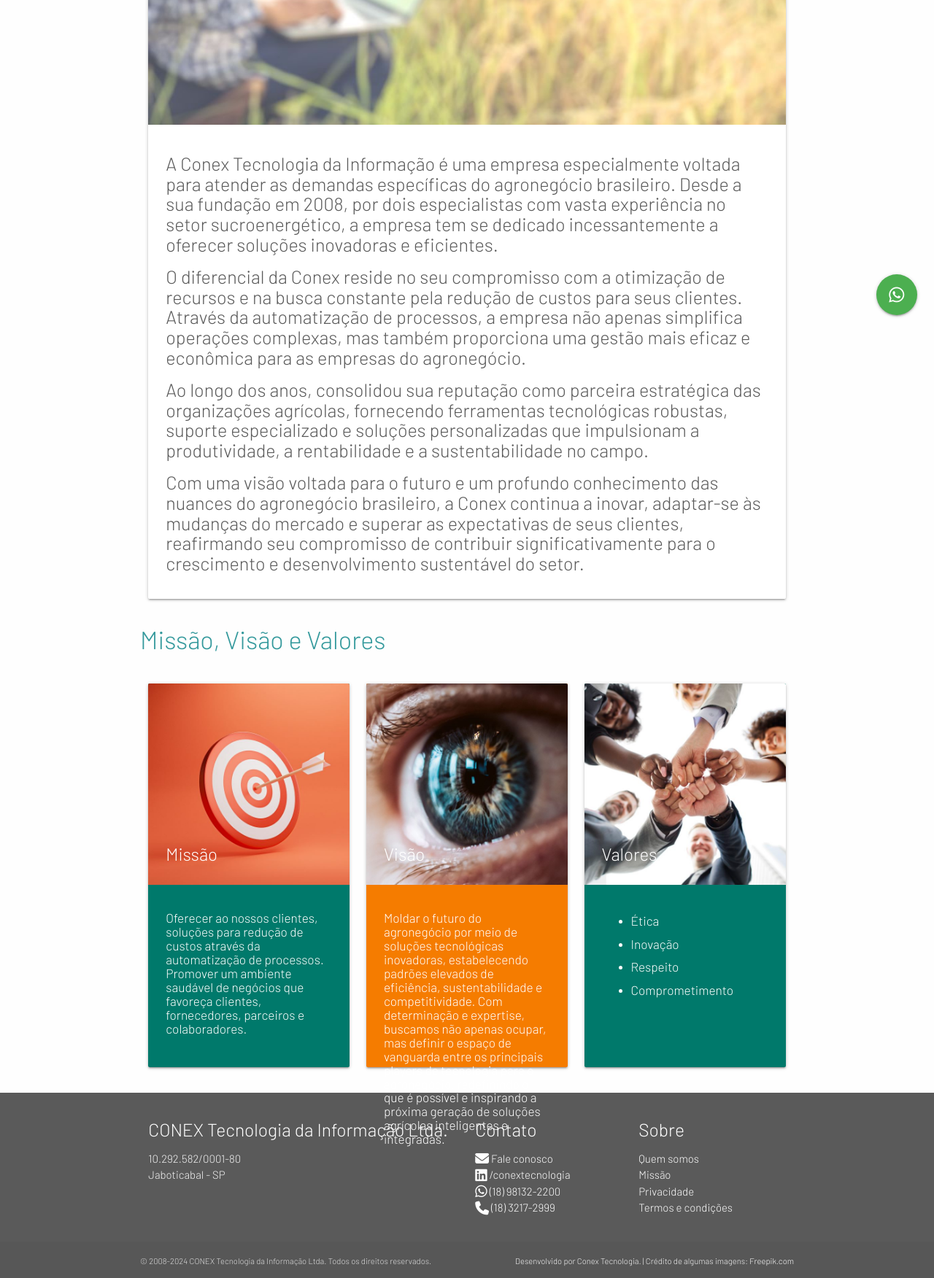
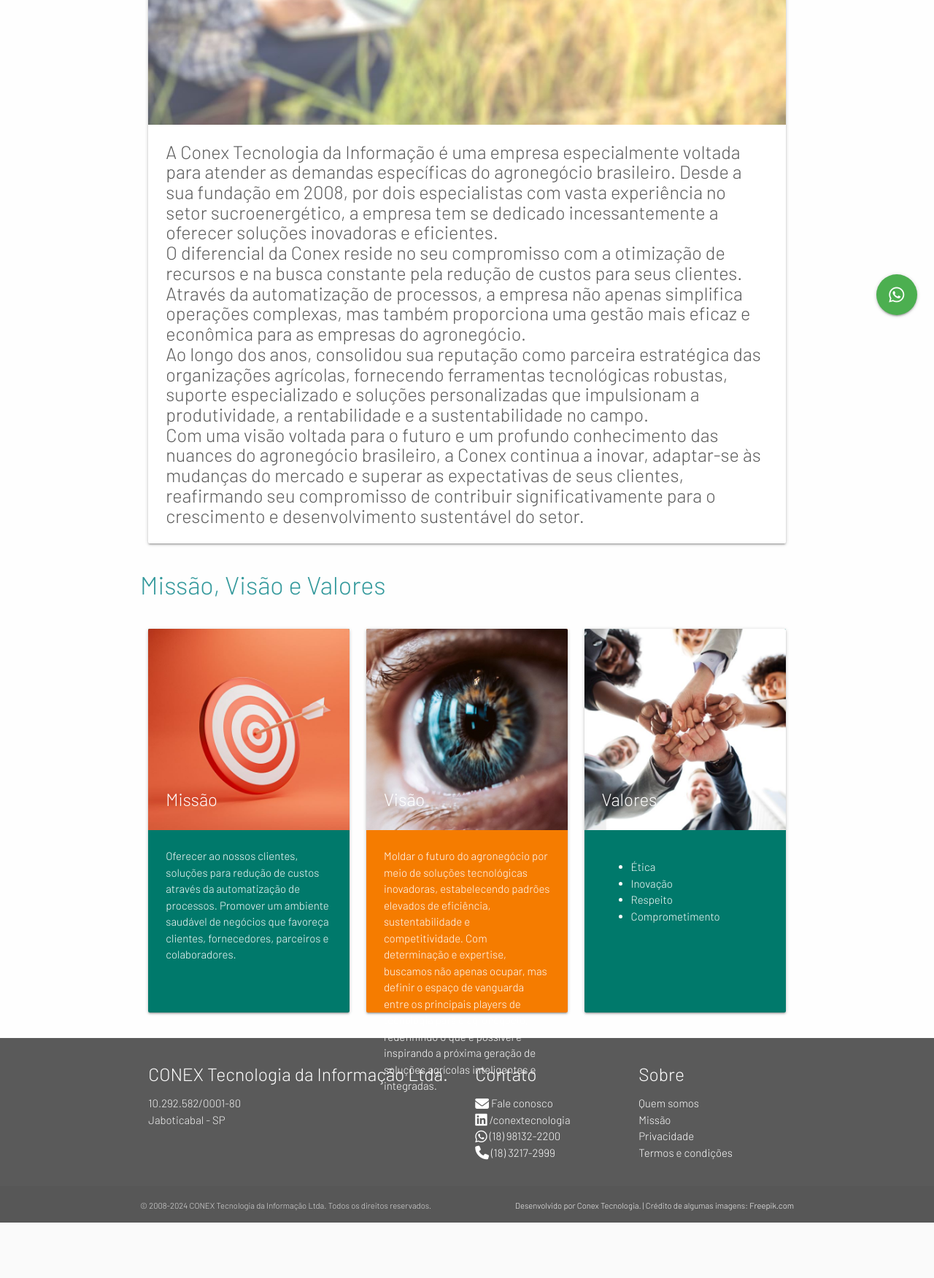
Before and after one commit to fsmoreira78/conexbr-link, a PHP site: page /sobre.php in a window 1280 px wide. Shown: the part 345-2097 px from the top of the page at 73% size. After the commit the page ends 2021 px from the top, so only its background shows below. Run offline with PHP 8.4, Linux system fonts and the light colour scheme.

Commit message:
Correçao de paragrafo

```diff
--- a/sobre.php
+++ b/sobre.php
@@ -23,18 +23,18 @@
                         <img src="assets/img/conex01.jpg" alt="Homem com notebook próximo a plantação" style="width: 100%; height: 350px; object-fit: cover;">
                     </div>
                     <div class="card-content">
-                        <h5 class="flow-text">A Conex Tecnologia da Informação é uma empresa especialmente voltada para atender as demandas específicas do agronegócio brasileiro.
+                        <p class="text-body flow-text">A Conex Tecnologia da Informação é uma empresa especialmente voltada para atender as demandas específicas do agronegócio brasileiro.
                             Desde a sua fundação em 2008, por dois especialistas com vasta experiência no setor sucroenergético, a empresa tem se dedicado
-                            incessantemente a oferecer soluções inovadoras e eficientes.</h5>
-                        <h5 class="flow-text">O diferencial da Conex reside no seu compromisso com a otimização de recursos e na busca constante pela redução de custos para
+                            incessantemente a oferecer soluções inovadoras e eficientes.</p>
+                        <p class="text-body flow-text">O diferencial da Conex reside no seu compromisso com a otimização de recursos e na busca constante pela redução de custos para
                             seus clientes. Através da automatização de processos, a empresa não apenas simplifica operações complexas, mas também proporciona
-                            uma gestão mais eficaz e econômica para as empresas do agronegócio.</h5>
-                        <h5 class="flow-text">Ao longo dos anos, consolidou sua reputação como parceira estratégica das organizações agrícolas, fornecendo ferramentas
+                            uma gestão mais eficaz e econômica para as empresas do agronegócio.</p>
+                        <p class="text-body flow-text">Ao longo dos anos, consolidou sua reputação como parceira estratégica das organizações agrícolas, fornecendo ferramentas
                             tecnológicas robustas, suporte especializado e soluções personalizadas que impulsionam a produtividade, a rentabilidade
-                            e a sustentabilidade no campo.</h5>
-                        <h5 class="flow-text">Com uma visão voltada para o futuro e um profundo conhecimento das nuances do agronegócio brasileiro, a Conex continua a inovar,
+                            e a sustentabilidade no campo.</p>
+                        <p class="text-body flow-text">Com uma visão voltada para o futuro e um profundo conhecimento das nuances do agronegócio brasileiro, a Conex continua a inovar,
                             adaptar-se às mudanças do mercado e superar as expectativas de seus clientes, reafirmando seu compromisso de contribuir
-                            significativamente para o crescimento e desenvolvimento sustentável do setor.</h5>
+                            significativamente para o crescimento e desenvolvimento sustentável do setor.</p>
 
                     </div>
                 </div>
@@ -56,9 +56,9 @@
                         <span class="card-title">Missão</span>
                     </div>
                     <div class="card-content white-text" style="height:250px !important;" >
-                        <h6>Oferecer ao nossos clientes, soluções para redução de custos através da automatização de
+                        <p>Oferecer ao nossos clientes, soluções para redução de custos através da automatização de
                             processos. Promover um ambiente saudável de negócios que favoreça clientes, fornecedores,
-                            parceiros e colaboradores.</h6>
+                            parceiros e colaboradores.</p>
                     </div>
                 </div>
             </div>
@@ -69,7 +69,7 @@
                         <span class="card-title">Visão</span>
                     </div>
                     <div class="card-content white-text" style="height:250px !important;" >
-                        <h6>Moldar o futuro do agronegócio por meio de soluções
+                        <p>Moldar o futuro do agronegócio por meio de soluções
                             tecnológicas inovadoras, estabelecendo padrões elevados de eficiência, sustentabilidade e
                             competitividade. Com determinação e expertise, buscamos não apenas ocupar, mas definir o
                             espaço de vanguarda entre os principais players de tecnologia para o agronegócio,
@@ -86,10 +86,10 @@
                     </div>
                     <div class="card-content white-text" style="height:250px !important;" >
                         <ul class="browser-default">
-                            <li><h6>Ética</h6></li>
-                            <li><h6>Inovação</h6></li>
-                            <li><h6>Respeito</h6></li>
-                            <li><h6>Comprometimento</h6></li>
+                            <li><p>Ética</p></li>
+                            <li><p>Inovação</p></li>
+                            <li><p>Respeito</p></li>
+                            <li><p>Comprometimento</p></li>
                         </ul>
                     </div>
                 </div>
@@ -100,13 +100,5 @@
     <?php include 'snippets/action_button.php'; ?>
     <?php include 'snippets/footer.php'; ?>
     <?php include 'snippets/js.php'; ?>
-
-    <script type="text/javascript">
-        $(document).ready(function(){
-            // Parallax
-            $('.parallax').parallax();
-
-        });
-    </script>
 </body>
 </html>
```
